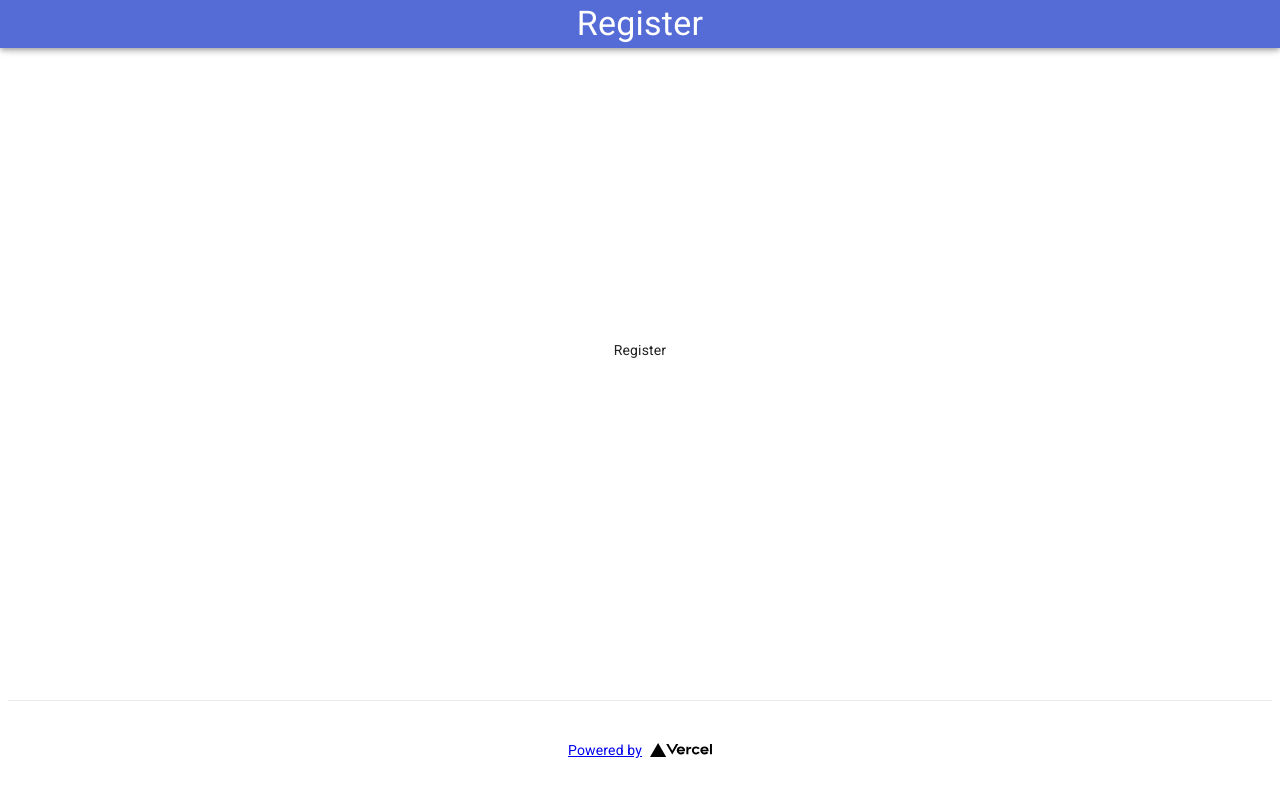
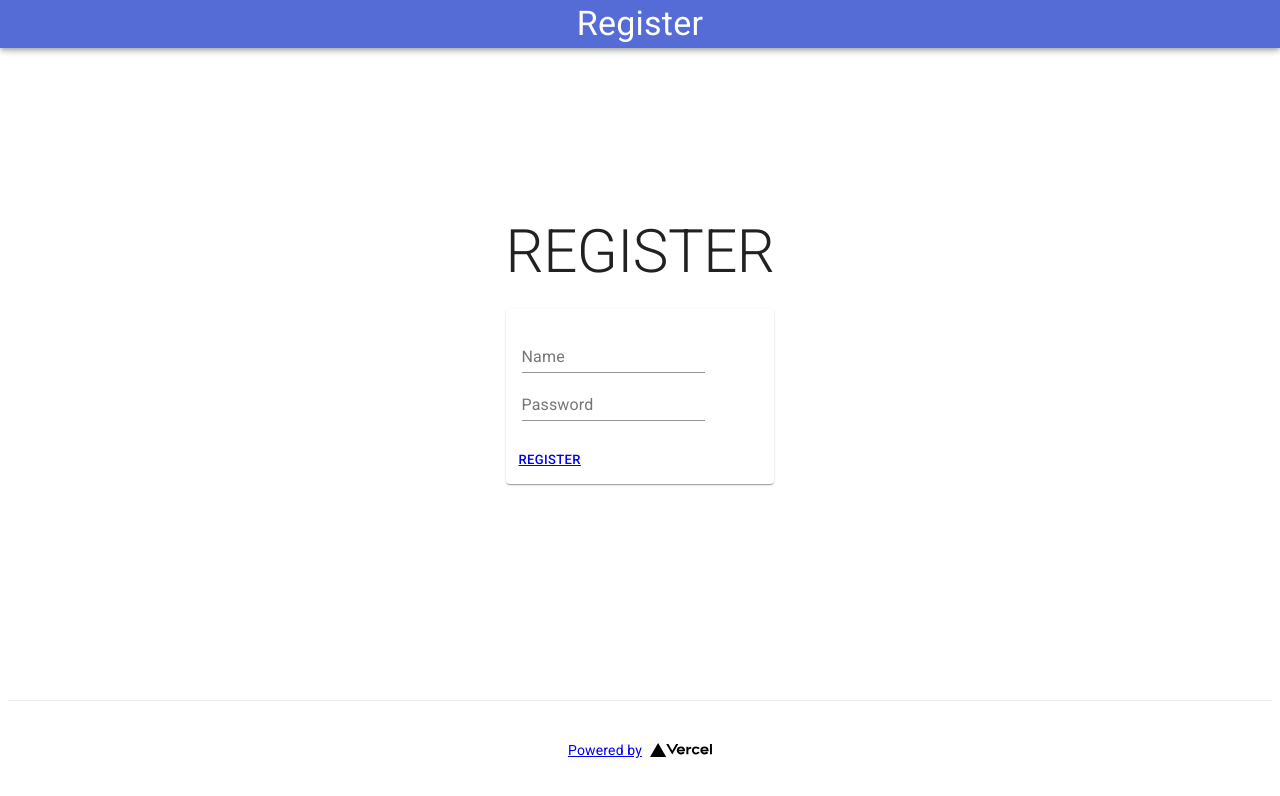
Before and after one commit to K-Daiki-0ne/ex, a Next.js app in the folder web/: page /register in a window 1280 px wide. Shown: the top 796 px of the page. Built offline with nearby package versions, Linux system fonts and the light colour scheme.

Commit message:
add: connect RegisterView to pages/register

```diff
--- a/web/src/pages/register.tsx
+++ b/web/src/pages/register.tsx
@@ -5,6 +5,7 @@ import { Container } from '@material-ui/core';
 import AppBar from '@material-ui/core/AppBar';
 import Toolbar from '@material-ui/core/Toolbar';
 import Typography from '@material-ui/core/Typography';
+import RegisterView from '../views/RegisterView';
 
 const Register: React.FC = (): JSX.Element => {
   return (
@@ -27,7 +28,7 @@ const Register: React.FC = (): JSX.Element => {
           fixed
           maxWidth='xs'
         >
-          Register
+          <RegisterView />
         </Container>
       </main>
 
```
